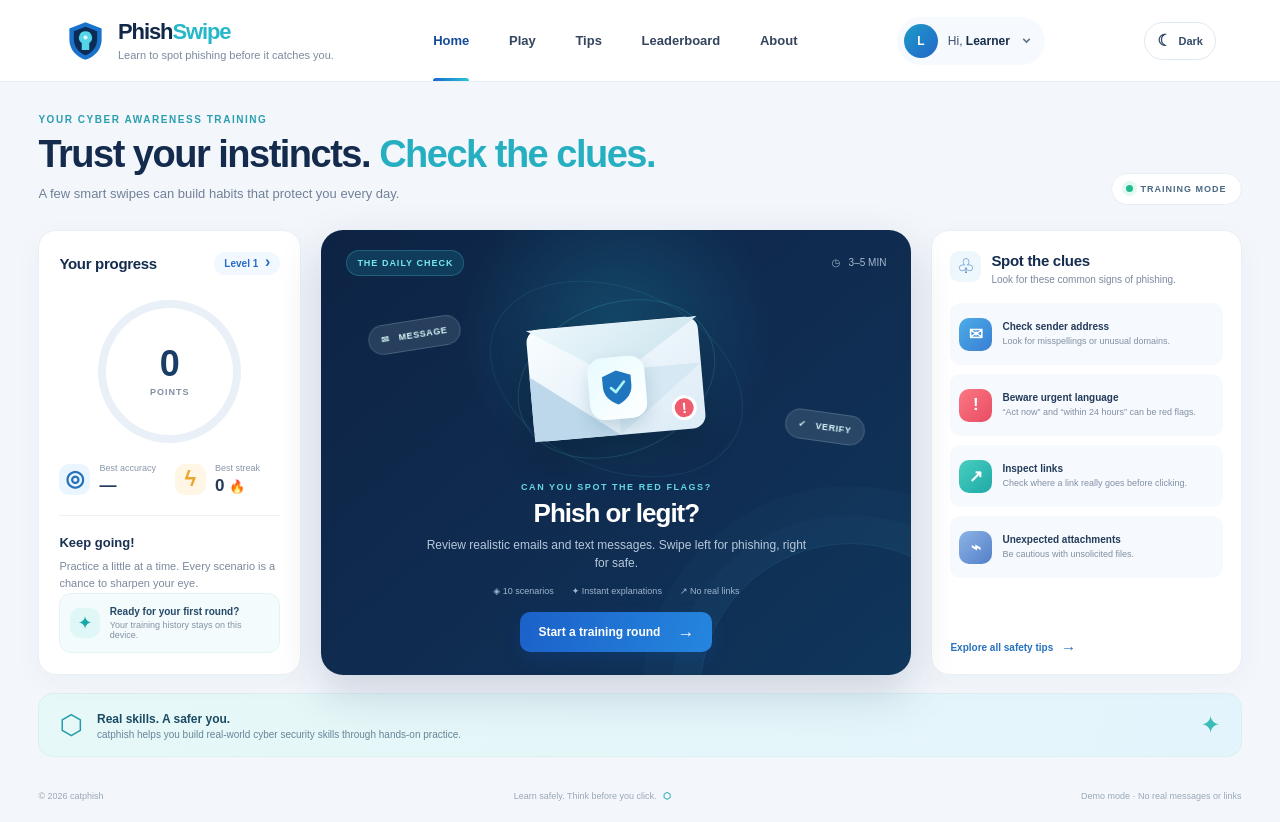
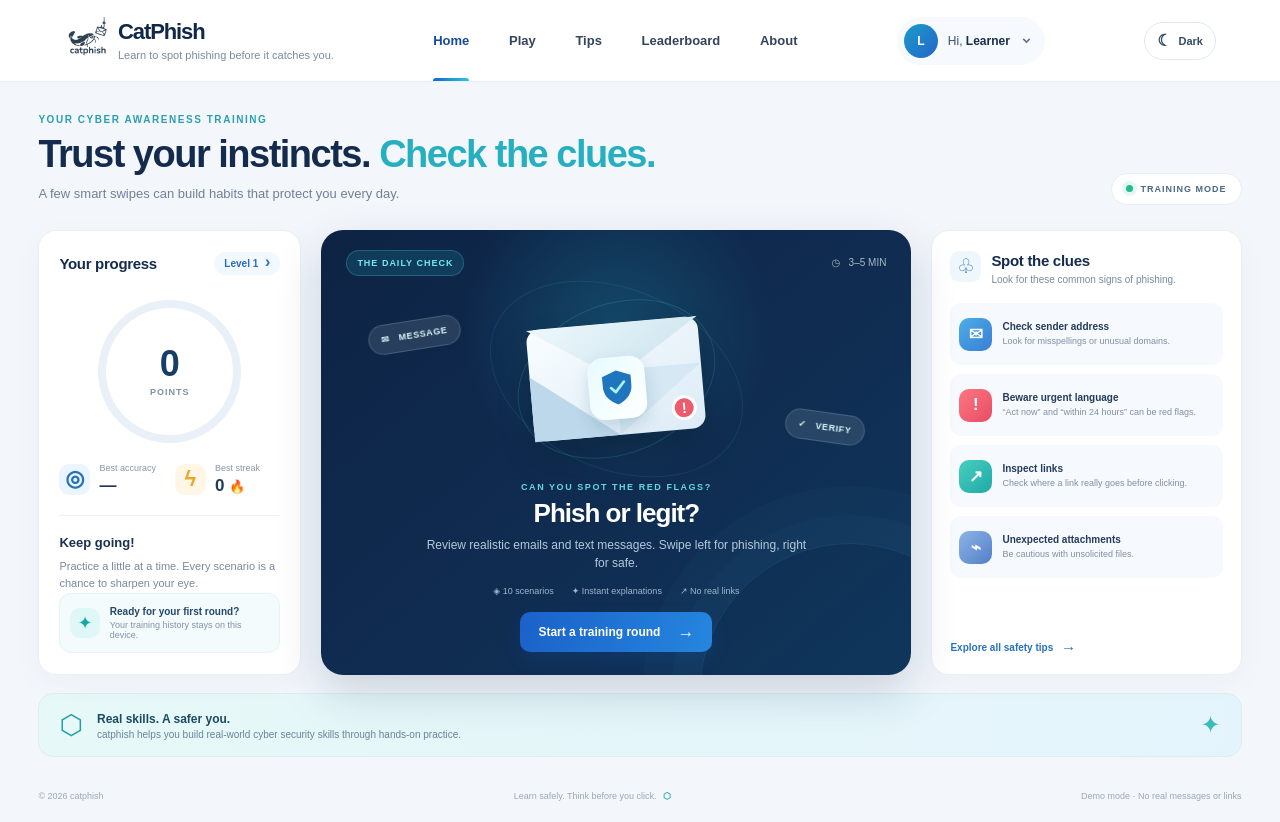
Before and after one commit to mueezahmed455/phishswipe.github.io, a plain HTML site: page index.html in a window 1280 px wide. Drawn offline with Linux system fonts and the light colour scheme.

Commit message:
Update brand logo in index.html

```diff
--- a/index.html
+++ b/index.html
@@ -6,7 +6,7 @@
   <meta name="theme-color" content="#07162d">
   <meta name="description" content="catphish is a practical, swipe-based phishing awareness game. Learn to spot suspicious emails and text messages through realistic scenarios and instant feedback.">
   <title>catphish — Learn to spot phishing before it catches you</title>
-  <link rel="icon" href="assets/favicon.svg" type="image/svg+xml">
+<link rel="icon" href="assets/catphish.png" type="image/png">
   <link rel="stylesheet" href="styles.css">
 </head>
 <body>
@@ -14,10 +14,15 @@
   <div class="app-shell">
     <header class="topbar">
       <a class="brand" href="#home" aria-label="catphish home">
-        <span class="brand-mark" aria-hidden="true">
-          <svg viewBox="0 0 48 48" role="img"><path d="M24 3 42 10v12c0 11.5-7.4 19.3-18 23C13.4 41.3 6 33.5 6 22V10L24 3Z" fill="currentColor"/><path d="M24 8 37 13v9c0 8.5-5.2 14.8-13 18-7.8-3.2-13-9.5-13-18v-9l13-5Z" fill="#0D2C55"/><path d="M24 13a7.2 7.2 0 0 0-4.2 13.1V34h8.4v-7.9A7.2 7.2 0 0 0 24 13Z" fill="#55D6E8"/><circle cx="24" cy="20.1" r="2.2" fill="#E8FCFF"/></svg>
-        </span>
-        <span class="brand-copy"><strong>Phish<span>Swipe</span></strong><small>Learn to spot phishing before it catches you.</small></span>
+<span class="brand-mark">
+  <img src="assets/catphish.png"
+       alt="CatPhish Logo"
+       style="width: 48px; height: auto;">
+</span>
+<span class="brand-copy">
+  <strong>CatPhish</strong>
+  <small>Learn to spot phishing before it catches you.</small>
+</span>
       </a>
       <nav class="main-nav" aria-label="Main navigation">
         <a href="#home" data-route="home" class="nav-link active">Home</a>
```
